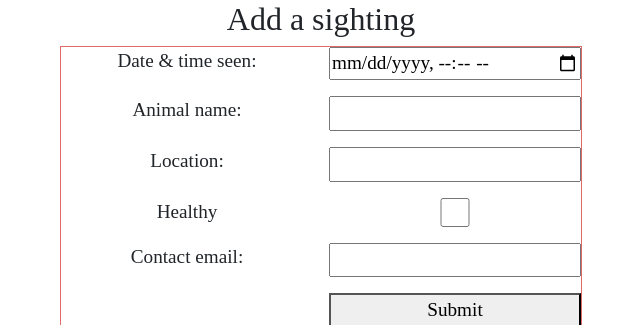
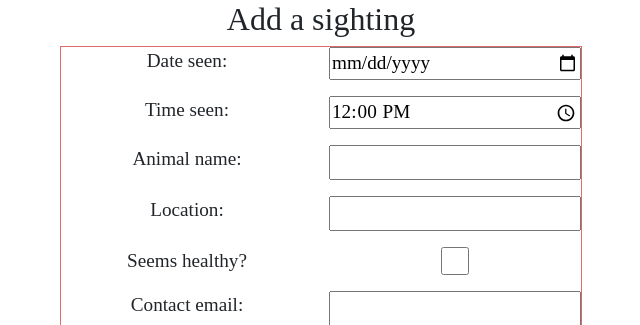
Before and after one commit to carbonsoda/sights-of-the-wild, a React (Create React App) app in the folder client/: page / in a window 1280 px wide. Shown: the top 325 px of the page, without its empty margins (319-959 px from the left). Built offline with nearby package versions, Linux system fonts and the light colour scheme; no server answers.

Commit message:
Seperated date and time input + add default time value

```diff
--- a/client/src/components/AddSight.js
+++ b/client/src/components/AddSight.js
@@ -1,7 +1,8 @@
 import React from 'react';
 
-export default function AddSight() {
-    const [dateTime, setDateTime] = React.useState();
+export default function AddSight({addSighting}) {
+    const [date, setDate] = React.useState();
+    const [time, setTime] = React.useState('12:00');
     const [name, setName] = React.useState('');
     const [location, setLocation] = React.useState('');
     const [healthyChk, setHealthyChk] = React.useState(false);
@@ -11,8 +12,11 @@ export default function AddSight() {
     function validate() {
         let allErrors = [];
 
-        if (!dateTime) {
-            allErrors.push('time and/or date')
+        if (!date) {
+            allErrors.push('date')
+        }
+        if (!time) {
+            allErrors.push('time')
         }
         if (!name) {
             allErrors.push('name')
@@ -61,12 +65,19 @@ export default function AddSight() {
             <h2>Add a sighting</h2>
 
             <form class="add" onSubmit={ submitForm }>
-                <label> Date & time seen:</label>
+                <label> Date seen:</label>
                 <input
-                    type="datetime-local"
-                    value={ dateTime }
-                    onChange={ e => setDateTime(e.target.value) }
+                    type="date"
+                    value={ date }
+                    onChange={ e => setDate(e.target.value) }
                 />
+                <label> Time seen:</label>
+                <input
+                    type="time"
+                    value={time}
+                    pattern="[0-9]{2}:[0-9]{2}"
+                    onChange={ e => setTime(e.target.value) }
+                ></input>
                 <label> Animal name: </label>
                 <input
                     type="text"
@@ -77,7 +88,7 @@ export default function AddSight() {
                     type="text"
                     onChange={ e => setLocation(e.target.value) }
                 />
-                <label> Healthy </label>
+                <label> Seems healthy? </label>
                 <input
                     type="checkbox"
                     onChange={ () => setHealthyChk(!healthyChk) }
```
